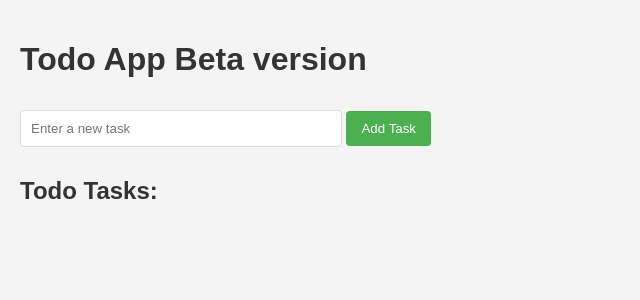
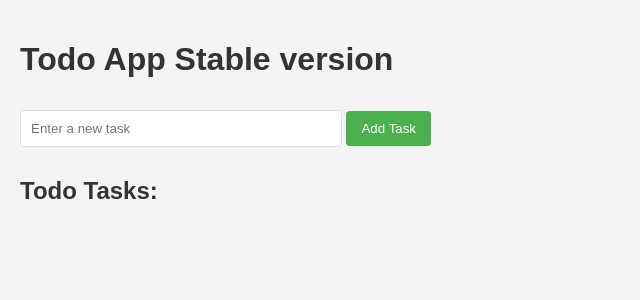
Before and after one commit to iampsrv/jenkins-project, a Flask app: page / in a window 1280 px wide. Shown: the top 300 px of the page, without its empty margins (0-640 px from the left). Run offline with Flask 3, Linux system fonts and the light colour scheme.

Commit message:
stable version

```diff
--- a/templates/index.html
+++ b/templates/index.html
@@ -56,7 +56,7 @@
     </style>
 </head>
 <body>
-    <h1>Todo App Beta version</h1>
+    <h1>Todo App Stable version</h1>
 
     <!-- Add Task Form -->
     <form method="post">
```
